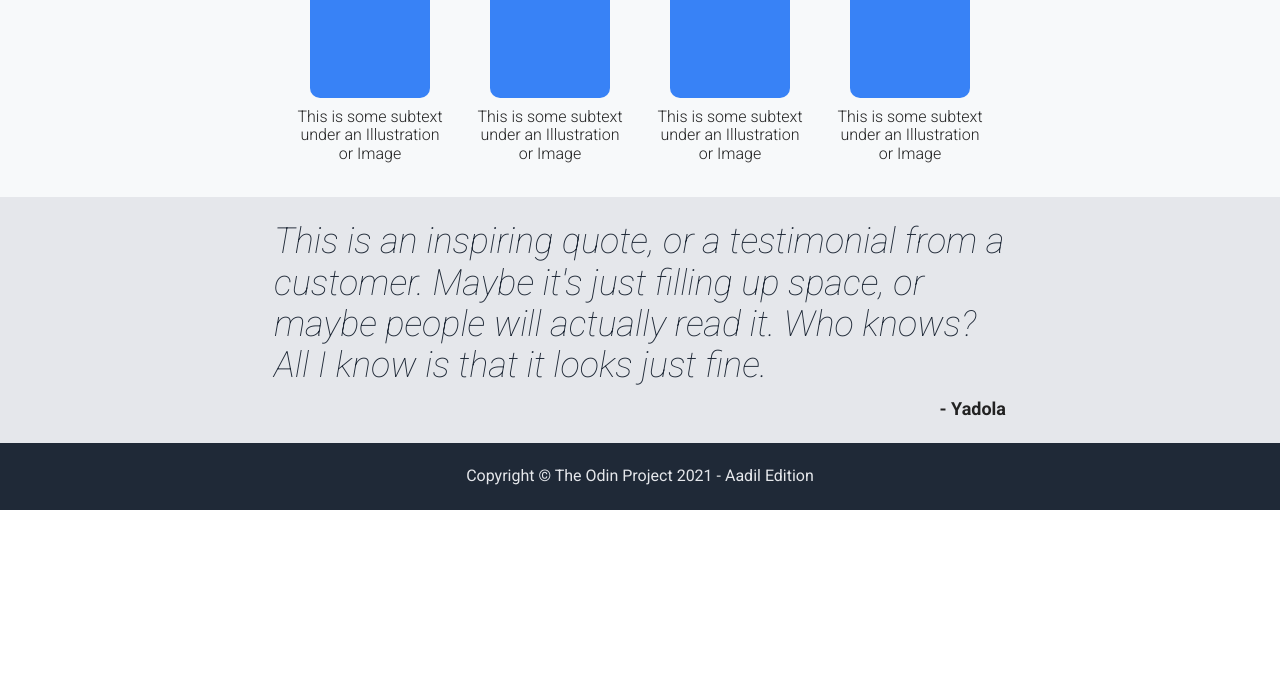
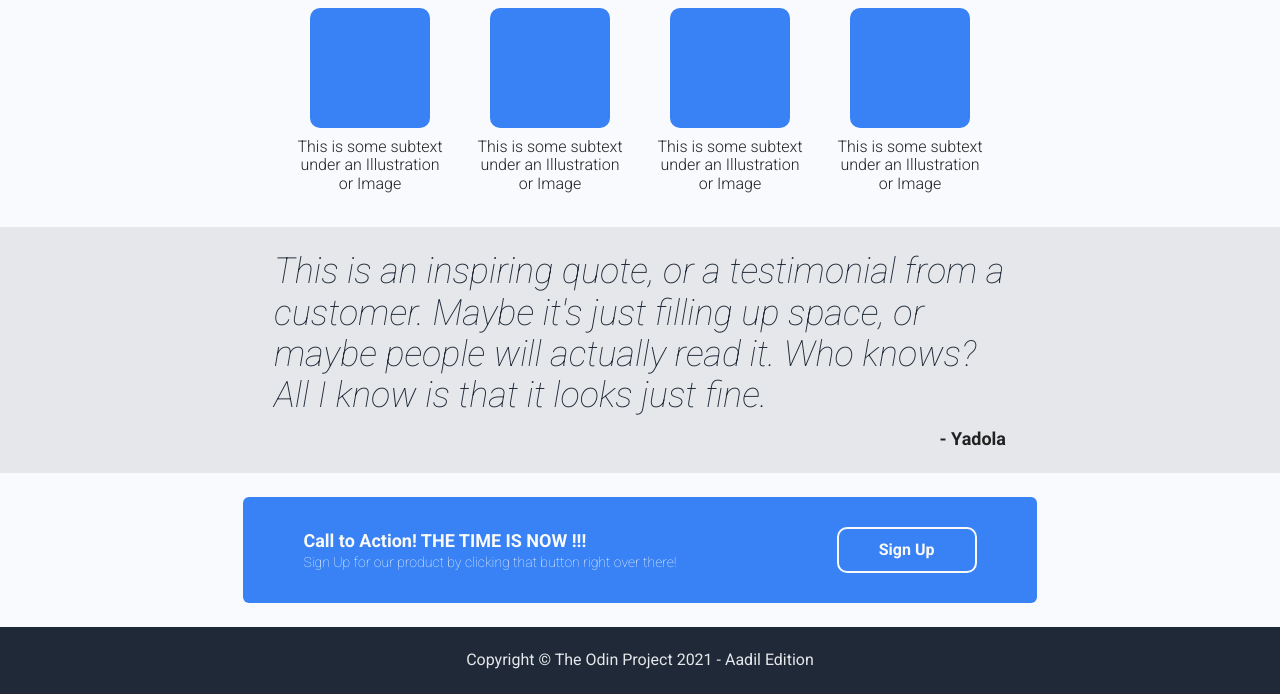
Before and after one commit to Ya-dola/odin-landing-page, a website built with Parcel: page index.html in a window 1280 px wide. Shown: the part 499-1193 px from the top of the page. Before the commit the page ends 1009 px from the top, so only its background shows below. Built offline with nearby package versions, Linux system fonts and the light colour scheme.

Commit message:
Added Section 4 - CTA

```diff
--- a/css/pageCss.css
+++ b/css/pageCss.css
@@ -4,11 +4,13 @@
 /*Elements*/
 
 body {
-  height: 100vh;
+  min-height: 100vh;
   margin: 0;
   font-family: Roboto, sans-serif;
   display: flex;
   flex-direction: column;
+  justify-content: space-between;
+  align-items: stretch;
 }
 
 a {
@@ -50,10 +52,12 @@ button {
   background: #1F2937;
   color: #E5E7EB;
   padding: 24px 24px 46px;
+  display: flex;
+  flex: 1;
 }
 
 .section_1 .container {
-  gap: 40px;
+  gap: 60px;
 }
 
 .section_1 .header {
@@ -98,7 +102,7 @@ button {
 
 .section_1 .hero .hero_sign_btn {
   background: #3882F6;
-  color: white;
+  color: #F9FAF8;
 }
 
 .section_1 .hero .hero_right {
@@ -106,16 +110,18 @@ button {
 }
 
 .section_1 .hero .hero_right .hero_img {
-  height: 250px;
-  width: 500px;
+  height: 260px;
+  width: 540px;
   object-fit: cover;
 }
 
 /*Section 2*/
 
 .section_2 {
-  background: #f7f9fa;
+  background: #f9fafd;
   padding: 24px;
+  display: flex;
+  flex: 1;
 }
 
 .section_2 .container {
@@ -167,6 +173,8 @@ button {
 .section_3 {
   background: #E5E7EB;
   padding: 24px;
+  display: flex;
+  flex: 1;
 }
 
 .section_3 .container {
@@ -197,6 +205,57 @@ button {
   font-size: 18px;
 }
 
+/*Section 4*/
+.section_4 {
+  background: #f9fafd;
+  padding: 24px;
+  display: flex;
+  flex: 1;
+}
+
+.section_4 .container {
+  max-width: 740px;
+  padding: 20px 50px;
+  background: #3882F6;
+  color: #F9FAF8;
+  border-radius: 6px;
+}
+
+.section_4 .modal_cta {
+  display: flex;
+  justify-content: space-around;
+  align-items: center;
+  gap: 160px;
+  padding: 10px;
+}
+
+.section_4 .modal_cta .cta_left {
+  flex: 1;
+  display: flex;
+  flex-direction: column;
+  gap: 2px;
+}
+
+.cta_main_txt {
+  font-weight: 700;
+  font-size: 18px;
+}
+
+.cta_sec_txt {
+  font-weight: 100;
+  font-size: 14px;
+}
+
+.section_4 .modal_cta .cta_right {
+  /*flex: 0.6;*/
+}
+
+.section_4 .modal_cta .cta_btn {
+  background: #3882F6;
+  color: #F9FAF8;
+  border: 2px solid #F9FAF8;
+}
+
 .footer {
   display: flex;
   justify-content: center;
@@ -204,11 +263,3 @@ button {
   background: #1F2937;
   color: #E5E7EB;
 }
-
-.content {
-  flex: 1;
-  display: flex;
-  align-items: center;
-  justify-content: center;
-  flex-direction: column;
-}
--- a/index.html
+++ b/index.html
@@ -111,7 +111,22 @@
       </div>
     </div>
 
-    <div class="content">
+    <div class="section_4">
+      <div class="section container">
+        <div class="modal_cta">
+          <div class="cta_left">
+            <div class="cta_main_txt">
+              Call to Action! THE TIME IS NOW !!!
+            </div>
+            <div class="cta_sec_txt">
+              Sign Up for our product by clicking that button right over there!
+            </div>
+          </div>
+          <div class="cta_right">
+            <button class="cta_btn">Sign Up</button>
+          </div>
+        </div>
+      </div>
     </div>
 
     <div class="footer">
```
